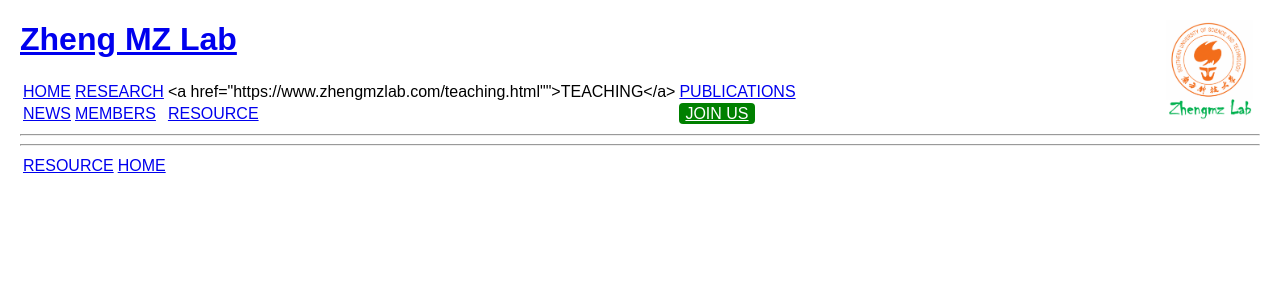
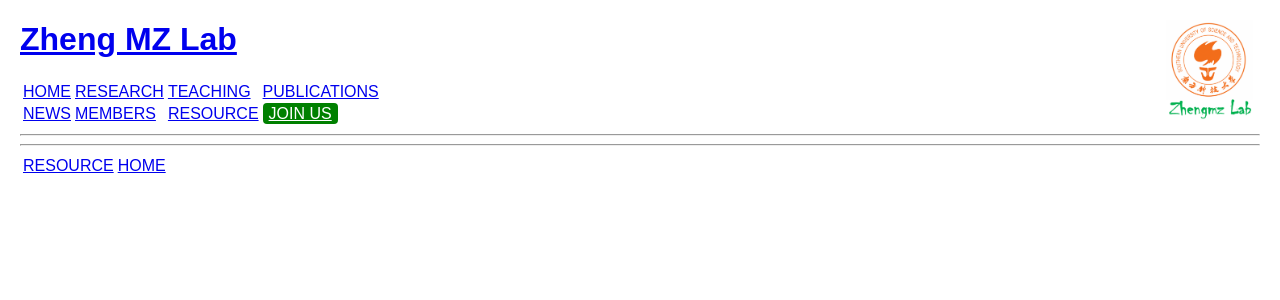
Before and after one commit to ZhengmzLab/zhengmzlab.github.io, a Jekyll site: the page built from join_us.md, in a window 1280 px wide. Shown: the top 300 px of the page. Built offline with Jekyll 4.4.1, drawn with Linux system fonts in a browser that asks for light colours.

Commit message:
Update join_us.md

```diff
--- a/join_us.md
+++ b/join_us.md
@@ -7,7 +7,7 @@ title: JOIN US
   <tr>
     <td><a href="https://www.zhengmzlab.com/index.html">HOME</a></td>
     <td><a href="https://www.zhengmzlab.com/research.html">RESEARCH</a></td>
-    <td><a href="https://www.zhengmzlab.com/teaching.html"">TEACHING</a></td>
+    <td><a href="https://www.zhengmzlab.com/teaching.html">TEACHING</a></td>
     <td><a href="https://www.zhengmzlab.com/publications.html">PUBLICATIONS</a></td>
   </tr>
   <tr>
```
